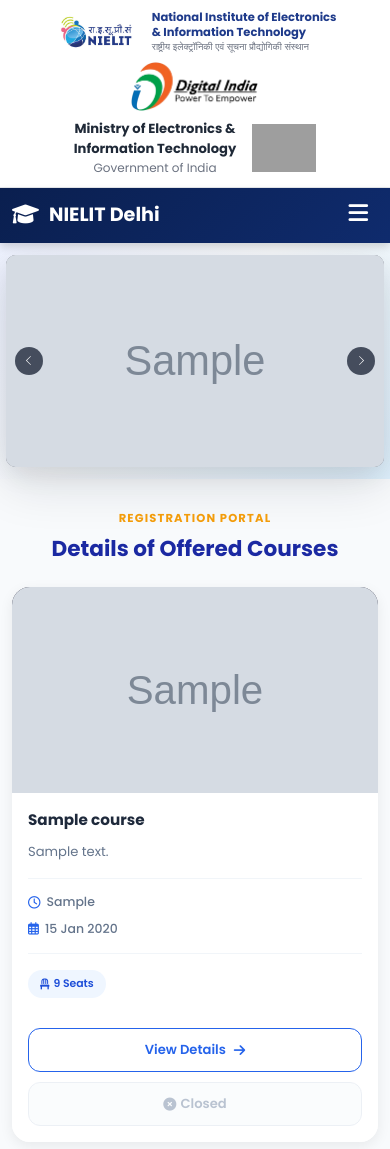
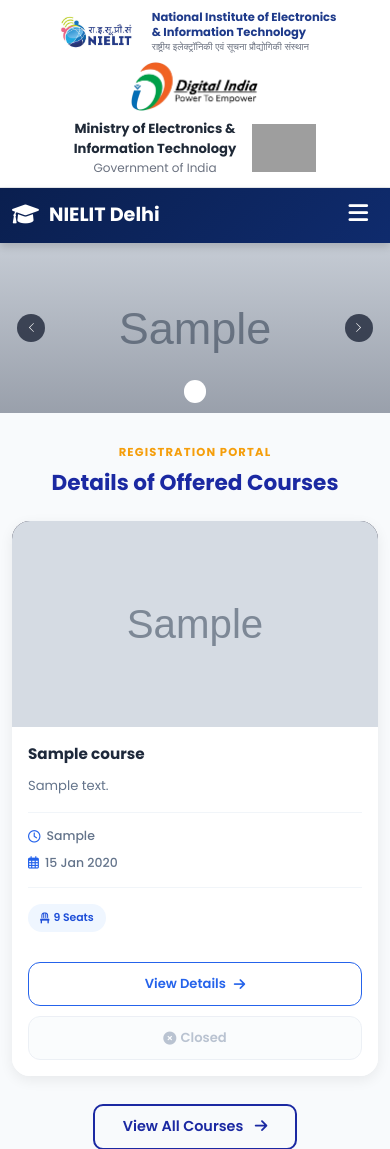
Before and after one commit to piyush1205nielit/webinarnielit, a Django app: page / in a window 390 px wide. Shown: the top 1149 px of the page. Run offline with Django 5.2, Linux system fonts and the light colour scheme; tables that the repository leaves empty hold one stand-in row (values such as "Sample post"); grey boxes marked "Sample" are stand-in pictures; some libraries are stand-ins or nearby versions; grey boxes are pictures that could not be loaded.

Commit message:
carousel new size, delete confirm pages fix, nav header fix for different screens

```diff
--- a/course/templates/course/centre_confirm_delete.html
+++ b/course/templates/course/centre_confirm_delete.html
@@ -2,7 +2,7 @@
 
 {% block title %}Delete Center{% endblock %}
 
-{% block content %}
+{% block dashboard_content %}
 <div class="container mt-5">
     <div class="row justify-content-center">
         <div class="col-md-6">
--- a/course/templates/course/course_confirm_delete.html
+++ b/course/templates/course/course_confirm_delete.html
@@ -2,7 +2,7 @@
 
 {% block title %}Delete Course{% endblock %}
 
-{% block content %}
+{% block dashboard_content %}
 <div class="container mt-5">
     <div class="row justify-content-center">
         <div class="col-md-6">
--- a/dashboard/templates/dashboard/base_dashboard.html
+++ b/dashboard/templates/dashboard/base_dashboard.html
@@ -308,6 +308,9 @@
                             <li><a class="dropdown-item text-danger" href="{% url 'account:logout' %}">
                                 <i class="fas fa-sign-out-alt me-2"></i> Logout
                             </a></li>
+                            <li><a class="dropdown-item text-primary" href="{% url 'public:home' %}">
+                                <i class="fas fa-home me-2"></i> Home
+                            </a></li>
                         </ul>
                     </div>
                 </div>
--- a/public/templates/public/base.html
+++ b/public/templates/public/base.html
@@ -266,9 +266,9 @@
     <!-- ── Top Header ──────────────────────────────────── -->
     <div class="top-header" id="topHeader">
         <div class="container">
-            <div class="row align-items-center gy-2">
+        <div class="d-flex flex-column flex-lg-row justify-content-center justify-content-lg-between align-items-center gap-2 gap-lg-4">
                 <!-- NIELIT Logo + Name -->
-                <div class="col-md-4 col-12">
+                <div class="text-start">
                     <div class="d-flex align-items-center justify-content-center justify-content-md-start gap-3">
                         <img src="{% static 'assets/nielit_logo.jpg' %}" alt="NIELIT Logo"
                              class="logo-img"
@@ -280,13 +280,13 @@
                     </div>
                 </div>
                 <!-- Digital India -->
-                <div class="col-md-4 col-12 text-center">
+                <div class=" text-center">
                     <img src="{% static 'assets/digital_india.png' %}" alt="Digital India"
                          style="height:50px;width:auto;object-fit:contain;"
                          onerror="this.src='https://via.placeholder.com/120x50?text=Digital+India'">
                 </div>
                 <!-- MeitY + Emblem -->
-                <div class="col-md-4 col-12">
+                <div class="">
                     <div class="d-flex align-items-center justify-content-center justify-content-md-end gap-3">
                         <div class="text-center text-md-end">
                             <p class="mb-0 fw-bold" style="font-size:0.82rem;color:#1f2937;">
--- a/public/templates/public/includes/carousel.html
+++ b/public/templates/public/includes/carousel.html
@@ -1,192 +1,217 @@
 {% load static %}
 {% if carousel_images %}
 
-<div class="hero-carousel-section">
-    <div class="hero-carousel-container">
+<section class="hero-banner-section">
 
     <div id="featuredCarousel"
-             class="carousel slide"
+         class="carousel slide hero-carousel"
          data-bs-ride="carousel"
          data-bs-interval="5000"
          data-bs-pause="hover">
 
         <!-- Indicators -->
-            <div class="carousel-indicators custom-indicators">
+        <div class="carousel-indicators hero-indicators">
+
             {% for image in carousel_images %}
             <button type="button"
                     data-bs-target="#featuredCarousel"
                     data-bs-slide-to="{{ forloop.counter0 }}"
                     {% if forloop.first %}class="active"{% endif %}
-                        aria-current="{% if forloop.first %}true{% endif %}"
                     aria-label="Slide {{ forloop.counter }}">
             </button>
             {% endfor %}
+
         </div>
 
         <!-- Slides -->
-            <div class="carousel-inner rounded-4 overflow-hidden">
+        <div class="carousel-inner">
+
             {% for image in carousel_images %}
+
             <div class="carousel-item {% if forloop.first %}active{% endif %}">
-                    <div class="carousel-image-wrapper">
+
                 {% if image.link_url %}
-                        <a href="{{ image.link_url }}" target="_blank" rel="noopener noreferrer">
+                <a href="{{ image.link_url }}"
+                   target="_blank"
+                   rel="noopener noreferrer"
+                   class="hero-slide-link">
+                {% endif %}
+
+                <div class="hero-image-wrapper">
+
                     <img src="{{ image.image.url }}"
-                                 class="carousel-image"
+                         class="hero-image"
                          alt="Carousel Image {{ forloop.counter }}"
                          loading="{% if forloop.first %}eager{% else %}lazy{% endif %}">
+
+                    <div class="hero-overlay"></div>
+
+                </div>
+
+                {% if image.link_url %}
                 </a>
-                        {% else %}
-                        <img src="{{ image.image.url }}"
-                             class="carousel-image"
-                             alt="Carousel Image {{ forloop.counter }}"
-                             loading="{% if forloop.first %}eager{% else %}lazy{% endif %}">
                 {% endif %}
+
             </div>
-                </div>
+
             {% endfor %}
+
         </div>
 
         <!-- Controls -->
-            <button class="carousel-control-prev custom-control"
+        <button class="carousel-control-prev hero-control"
                 type="button"
                 data-bs-target="#featuredCarousel"
                 data-bs-slide="prev">
+
             <span class="carousel-control-prev-icon"></span>
+
         </button>
 
-            <button class="carousel-control-next custom-control"
+        <button class="carousel-control-next hero-control"
                 type="button"
                 data-bs-target="#featuredCarousel"
                 data-bs-slide="next">
+
             <span class="carousel-control-next-icon"></span>
+
         </button>
 
     </div>
 
-    </div>
-</div>
+</section>
 
 <style>
 
-/* =========================
-   SECTION
-========================= */
+/* =====================================================
+   HERO SECTION
+===================================================== */
 
-.hero-carousel-section {
-    padding: 22px 0;
-    background: linear-gradient(135deg, #eef2ff 0%, #f8fafc 45%, #e0f2fe 100%);
+.hero-banner-section {
+    width: 100%;
+    padding: 0;
+    margin: 0;
+    background: #f8fafc;
 }
 
-.hero-carousel-container {
-    width: min(88%, 1320px);
-    margin: auto;
+/* =====================================================
+   CAROUSEL
+===================================================== */
+
+.hero-carousel {
+    width: 100%;
+    position: relative;
+    overflow: hidden;
+    background: #111827;
 }
 
-/* =========================
-   MAIN CAROUSEL
-========================= */
+/* =====================================================
+   IMAGE WRAPPER
+   Google Classroom-like banner ratio
+===================================================== */
 
-#featuredCarousel {
-    border-radius: 10px;
+.hero-image-wrapper {
+
+    position: relative;
+
+    width: 100%;
+
+    /*
+      Consistent banner ratio
+      Similar to Google Classroom header
+    */
+    aspect-ratio: 21 / 7;
+
     overflow: hidden;
-    position: relative;
-    background: #0f172a;
-    box-shadow:
-        0 8px 24px rgba(0,0,0,0.08),
-        0 18px 50px rgba(15,23,42,0.12);
+
+    background: #111827;
 }
 
-/* ── Pure horizontal slide — no fade ── */
-#featuredCarousel .carousel-item {
-    transition: transform 0.75s cubic-bezier(0.77, 0, 0.18, 1);
+/* =====================================================
+   IMAGE
+===================================================== */
+
+.hero-image {
+
+    width: 100%;
+    height: 100%;
+
+    display: block;
+
+    object-fit: cover;
+    object-position: center;
+
+    transform: scale(1);
+
+    transition: transform 7s ease;
 }
 
-/* Override Bootstrap's default fade classes just in case */
-#featuredCarousel.carousel-fade .carousel-item {
-    opacity: 1 !important;
-    transform: none;
-}
-#featuredCarousel.carousel-fade .carousel-item.active {
-    opacity: 1 !important;
+/* Smooth zoom effect */
+
+.carousel-item.active .hero-image {
+    transform: scale(1.05);
 }
 
-/* =========================
-   IMAGE WRAPPER
-   Fixed 16:9 landscape ratio
-   on every breakpoint
-========================= */
+/* =====================================================
+   OVERLAY
+===================================================== */
 
-.carousel-image-wrapper {
-    position: relative;
-    width: 100%;
-    /* 16:9 landscape — consistent on all screens */
-    aspect-ratio: 16 / 9;
-    overflow: hidden;
-    background: #e5e7eb;
-}
+.hero-overlay {
 
-/* Skeleton shimmer */
-.carousel-image-wrapper::before {
-    content: "";
     position: absolute;
     inset: 0;
-    background: linear-gradient(
-        90deg,
-        #e5e7eb 25%,
-        #f3f4f6 50%,
-        #e5e7eb 75%
+
+    background:
+        linear-gradient(
+            to bottom,
+            rgba(15,23,42,0.08),
+            rgba(15,23,42,0.30)
         );
-    background-size: 200% 100%;
-    animation: shimmer 1.4s infinite linear;
+
     z-index: 1;
 }
 
-.carousel-image-wrapper.loaded::before {
-    display: none;
+/* =====================================================
+   LINK FIX
+===================================================== */
+
+.hero-slide-link {
+
+    display: block;
+    text-decoration: none;
 }
 
-@keyframes shimmer {
-    0%   { background-position: 200% 0; }
-    100% { background-position: -200% 0; }
+/* =====================================================
+   CONTROLS
+===================================================== */
+
+.hero-control {
+
+    width: 8%;
+
+    opacity: 0;
+
+    transition: opacity 0.25s ease;
 }
 
-/* =========================
-   IMAGE
-========================= */
-
-.carousel-image {
-    width: 100%;
-    height: 100%;
-    object-fit: cover;
-    object-position: center;
-    display: block;
-    position: relative;
-    z-index: 2;
-}
-
-/* =========================
-   CONTROLS
-========================= */
-
-.custom-control {
-    width: 8%;
-    opacity: 0;
-    transition: opacity 0.3s ease;
-    z-index: 10;
-}
-
-#featuredCarousel:hover .custom-control {
+.hero-carousel:hover .hero-control {
     opacity: 1;
 }
 
 .carousel-control-prev-icon,
 .carousel-control-next-icon {
+
     width: 48px;
     height: 48px;
+
     border-radius: 50%;
-    background-color: rgba(15, 23, 42, 0.72);
+
+    background-color: rgba(15,23,42,0.72);
+
+    backdrop-filter: blur(8px);
+
     background-size: 40%;
-    backdrop-filter: blur(10px);
+
     transition:
         transform 0.2s ease,
         background-color 0.2s ease;
@@ -194,155 +219,165 @@
 
 .carousel-control-prev-icon:hover,
 .carousel-control-next-icon:hover {
+
     transform: scale(1.08);
-    background-color: rgba(30, 41, 59, 0.92);
+
+    background-color: rgba(15,23,42,0.92);
 }
 
-/* =========================
+/* =====================================================
    INDICATORS
-========================= */
+===================================================== */
 
-.custom-indicators {
+.hero-indicators {
+
     bottom: 16px;
+
     gap: 8px;
+
     margin-bottom: 0;
 }
 
-.custom-indicators button {
-    width: 30px;
+.hero-indicators button {
+
+    width: 24px;
     height: 4px;
+
     border: none;
+
     border-radius: 999px;
-    background: rgba(255, 255, 255, 0.45);
+
+    background: rgba(255,255,255,0.45);
+
     transition:
         width 0.25s ease,
         background 0.25s ease;
 }
 
-.custom-indicators button.active {
+.hero-indicators button.active {
+
     width: 52px;
-    background: #ffffff;
+
+    background: white;
 }
 
-/* =========================
+/* =====================================================
    RESPONSIVE
-========================= */
+===================================================== */
 
-@media (min-width: 1600px) {
-    .hero-carousel-container {
-        max-width: 1250px;
-    }
+/* Large tablets */
+
+@media (max-width: 992px) {
+
+    .hero-control {
+
+        opacity: 1;
+
+        width: 12%;
     }
 
-@media (max-width: 1200px) {
-    .hero-carousel-container {
-        width: 92%;
-    }
+    .carousel-control-prev-icon,
+    .carousel-control-next-icon {
+
+        width: 40px;
+        height: 40px;
     }
 
-@media (max-width: 992px) {
-    .hero-carousel-section {
-        padding: 18px 0;
 }
-    .hero-carousel-container {
-        width: 95%;
+
+/* Mobile */
+
+@media (max-width: 768px) {
+
+    .hero-image-wrapper {
+
+        /*
+          Slightly taller ratio on mobile
+          so image doesn't become too thin
+        */
+        aspect-ratio: 16 / 6;
     }
-    #featuredCarousel {
-        border-radius: 20px;
+
+    .hero-control {
+
+        width: 14%;
     }
-    /* Always visible controls on touch devices */
-    .custom-control {
-        opacity: 1;
-        width: 12%;
-    }
+
     .carousel-control-prev-icon,
     .carousel-control-next-icon {
-        width: 42px;
-        height: 42px;
-    }
-}
 
-@media (max-width: 768px) {
-    .hero-carousel-section {
-        padding: 12px 0;
-    }
-    .hero-carousel-container {
-        width: 100%;
-        padding: 0 10px;
-    }
-    #featuredCarousel {
-        border-radius: 14px;
-    }
-    /* Keep 16:9 on mobile — do NOT override aspect-ratio */
-    .carousel-image-wrapper {
-        aspect-ratio: 16 / 9;
-    }
-    .custom-indicators button {
-        width: 20px;
-    }
-    .custom-indicators button.active {
-        width: 36px;
-    }
-    .carousel-control-prev-icon,
-    .carousel-control-next-icon {
         width: 34px;
         height: 34px;
     }
+
+    .hero-indicators {
+
+        bottom: 10px;
+
+        gap: 6px;
     }
 
+    .hero-indicators button {
+
+        width: 16px;
+        height: 3px;
+    }
+
+    .hero-indicators button.active {
+
+        width: 30px;
+    }
+
+}
+
+/* Small mobile */
+
 @media (max-width: 480px) {
-    .hero-carousel-container {
-        padding: 0 6px;
+
+    .hero-image-wrapper {
+
+        /*
+          Better phone banner ratio
+        */
+        aspect-ratio: 16 / 7;
     }
-    #featuredCarousel {
-        border-radius: 10px;
+
+    .hero-control {
+
+        width: 16%;
     }
-    /* Still 16:9 on small phones */
-    .carousel-image-wrapper {
-        aspect-ratio: 16 / 9;
-    }
+
     .carousel-control-prev-icon,
     .carousel-control-next-icon {
+
         width: 28px;
         height: 28px;
     }
-    .custom-indicators button {
-        width: 14px;
+
+    .hero-indicators button {
+
+        width: 12px;
         height: 3px;
     }
-    .custom-indicators button.active {
-        width: 26px;
+
+    .hero-indicators button.active {
+
+        width: 22px;
     }
+
 }
 
 </style>
 
 <script>
+
 document.addEventListener('DOMContentLoaded', function () {
 
-    // ── Skeleton loader removal ──────────────────────────────
-    document.querySelectorAll('.carousel-image').forEach(function (img) {
-        var wrapper = img.closest('.carousel-image-wrapper');
-        var markLoaded = function () {
-            if (wrapper) wrapper.classList.add('loaded');
-        };
-        if (img.complete && img.naturalWidth > 0) {
-            markLoaded();
-        } else {
-            img.addEventListener('load', markLoaded);
-            img.addEventListener('error', markLoaded);
-        }
-    });
-
-    // ── Bootstrap carousel init ──────────────────────────────
-    var carouselElement = document.querySelector('#featuredCarousel');
+    const carouselElement = document.querySelector('#featuredCarousel');
 
     if (carouselElement && window.bootstrap) {
 
-        // Remove carousel-fade class if it was accidentally set
-        carouselElement.classList.remove('carousel-fade');
-
-        var carousel = new bootstrap.Carousel(carouselElement, {
+        const carousel = new bootstrap.Carousel(carouselElement, {
             interval: 5000,
             ride: 'carousel',
             pause: 'hover',
@@ -351,13 +386,10 @@ document.addEventListener('DOMContentLoaded', function () {
         });
 
         carousel.cycle();
+    }
 
-        // Keep autoplay going after manual navigation
-        carouselElement.addEventListener('slid.bs.carousel', function () {
-            carousel.cycle();
 });
-    }
-});
+
 </script>
 
 {% endif %}
```
Also changed, not shown: dashboard/templates/dashboard/carousel_confirm_delete.html (added, +83 -0 lines). Lines whose indentation alone changed are shown as unchanged.
